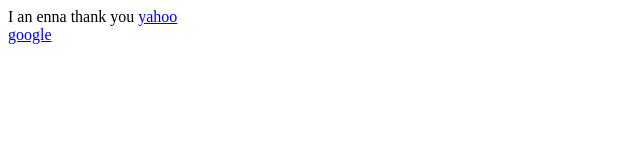
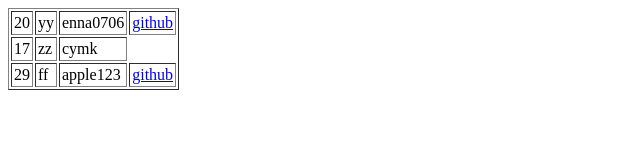
Before and after one commit to jiun512/jiun512.github.io, a plain HTML site: page index.html in a window 1280 px wide. Shown: the whole page, without its empty margins (0-640 px from the left). Drawn offline with Linux system fonts and the light colour scheme.

Commit message:
Add files via upload

```diff
--- a/index.html
+++ b/index.html
@@ -1,4 +1,5 @@
- I an enna thank you
-
- <a href=http://www.yahoo.com>  yahoo </a>  <br>
- <a href=http://www.google.com> google </a>
+<table cellpadding="2" border="1">
+<tr><td> 20 <td>yy <td>enna0706 <td> <a href=https://enna0706.github.io/> github</a>
+<tr><td> 17 <td>zz <td>cymk
+<tr><td> 29 <td>ff <td>apple123 <td> <a href=https://app123le.github.io/> github</a>
+</table>
```
